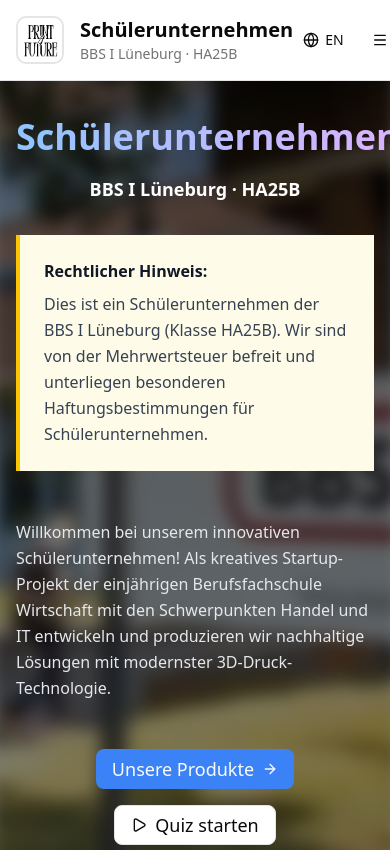
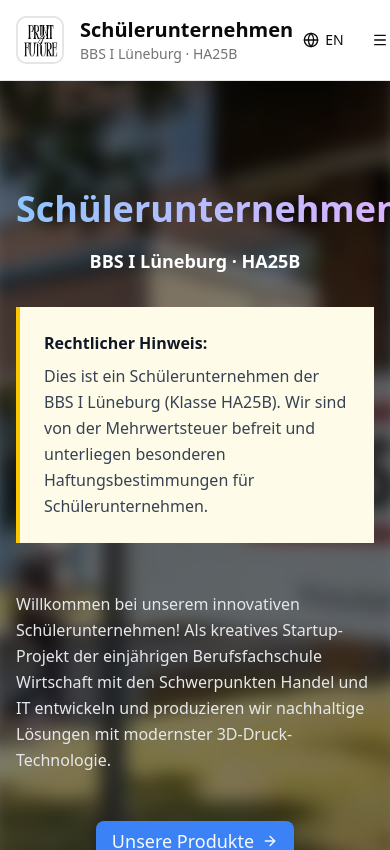
Before and after one commit to Dominik2708/D4M, a Next.js app: page /D4M/ in a window 390 px wide. Shown: the top 850 px of the page. Built offline with nearby package versions, Linux system fonts and the light colour scheme.

Commit message:
TASK: Resposive changes

```diff
--- a/src/components/features/hero/HeroSection.tsx
+++ b/src/components/features/hero/HeroSection.tsx
@@ -21,7 +21,7 @@ export function HeroSection() {
       <div className="absolute inset-0 bg-black/50" />
 
       <div className="container mx-auto relative z-10">
-        <div className="max-w-4xl mx-auto text-center transform -translate-y-6 md:-translate-y-8 lg:-translate-y-5">
+        <div className="max-w-4xl mx-auto text-center pt-24 sm:pt-28 md:pt-0 md:transform md:-translate-y-8 lg:-translate-y-5">
           <h1 className="text-4xl md:text-6xl lg:text-6xl font-bold text-white mb-4 leading-tight">
             <span className="text-transparent bg-clip-text bg-gradient-to-r from-blue-300 to-purple-300">
               {t('hero.title')}
--- a/src/components/features/quiz/QuizSection.tsx
+++ b/src/components/features/quiz/QuizSection.tsx
@@ -72,7 +72,7 @@ export function QuizSection() {
           <Card className="text-center">
             <CardHeader>
               <CardTitle className="text-3xl mb-4">{t('quiz.completed')}</CardTitle>
-              <Badge variant="secondary" className="text-lg px-4 py-2 m-auto">
+              <Badge variant="secondary" className="text-lg px-4 py-2 m-auto ">
                 Score: {score}/{maxScore}
               </Badge>
             </CardHeader>
@@ -113,8 +113,8 @@ export function QuizSection() {
           }
         >
           <CardHeader>
-            <div className="flex justify-between items-center">
-              <div className="flex items-center gap-2">
+            <div className="flex flex-col sm:flex-row sm:justify-between sm:items-center gap-2">
+              <div className="flex flex-col sm:flex-row items-start sm:items-center gap-2">
                 <Badge variant="outline">
                   {t('quiz.questionOf', { current: currentQuestion + 1, total: questions.length })}
                 </Badge>
```
